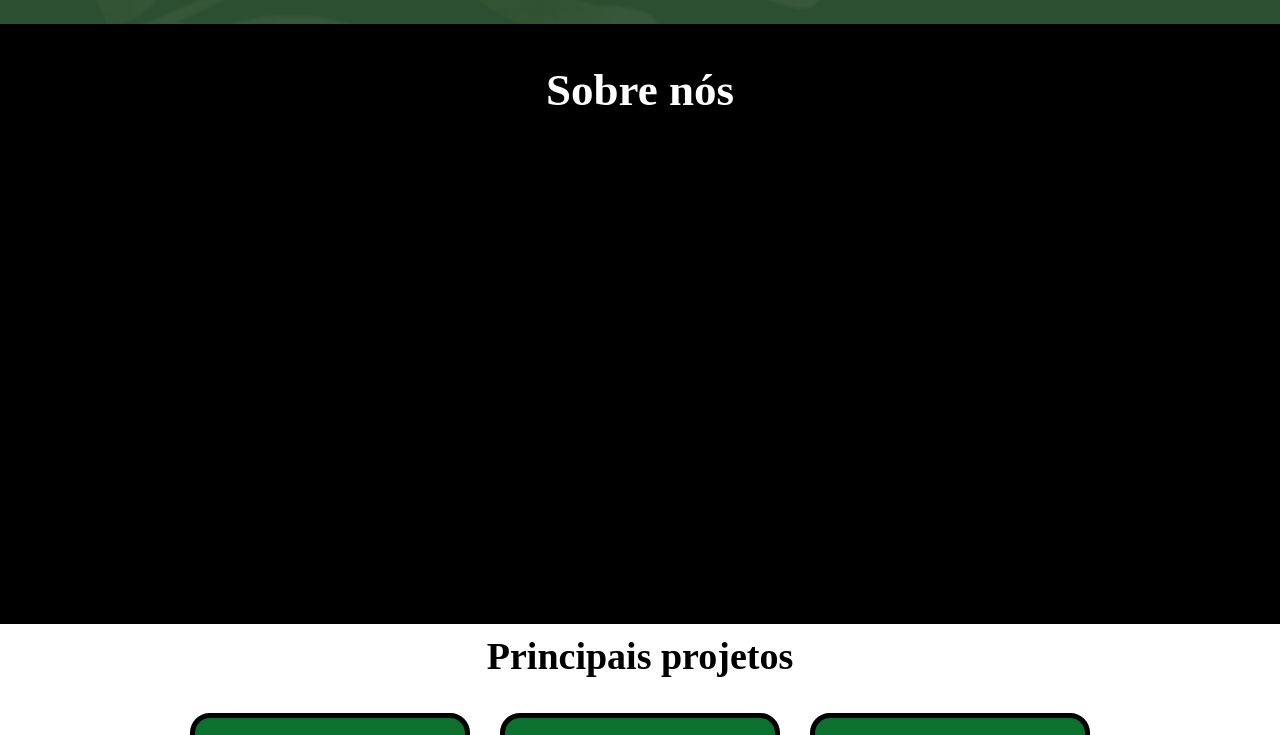
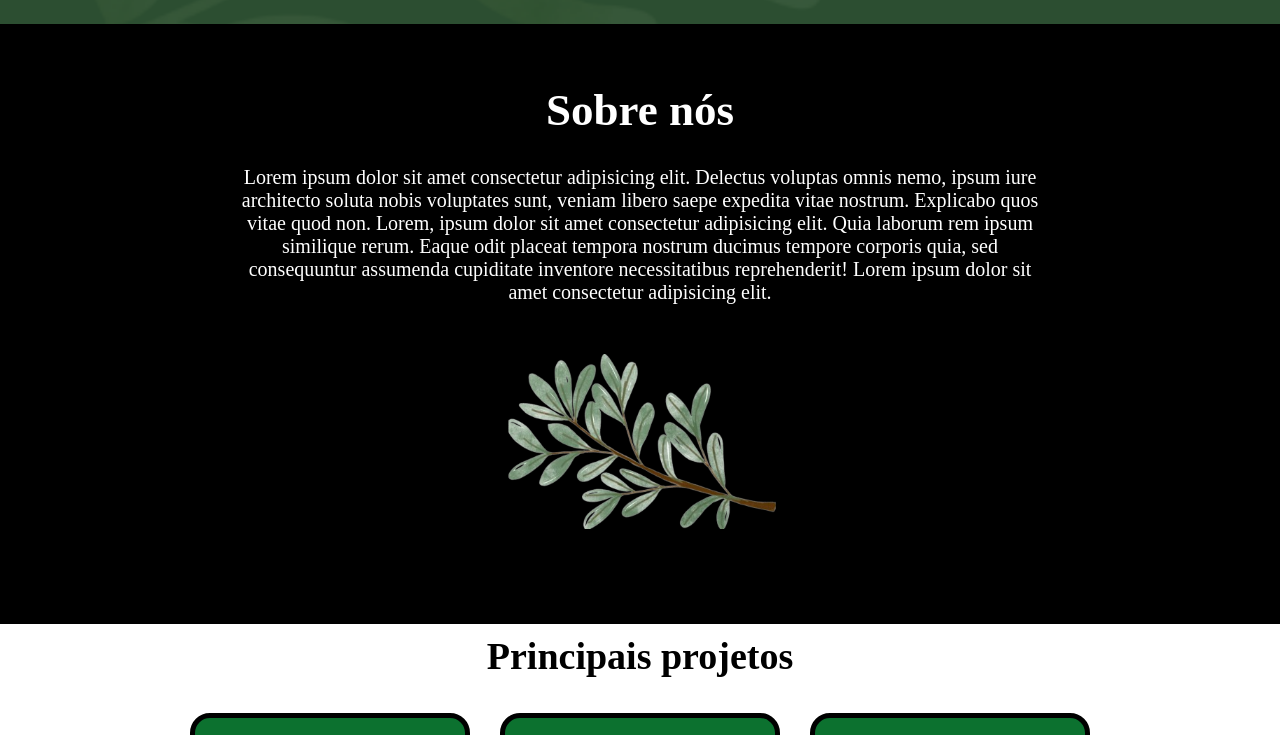
Before and after one commit to LeonardoGabriel7/projeto-estudio-verde, a plain HTML site: page index.html in a window 1280 px wide. Shown: the part 940-1675 px from the top of the page. Drawn offline with Linux system fonts and the light colour scheme.

Commit message:
sobre nós

```diff
--- a/index.html
+++ b/index.html
@@ -31,6 +31,11 @@
 </main>
 <div id="sobre" class="sobre">
 <h1>Sobre nós</h1>
+<p>Lorem ipsum dolor sit amet consectetur adipisicing elit. Delectus voluptas omnis nemo, ipsum iure architecto soluta nobis voluptates sunt, veniam libero saepe expedita vitae nostrum. Explicabo quos vitae quod non. Lorem, ipsum dolor sit amet consectetur adipisicing elit. Quia laborum rem ipsum similique rerum. Eaque odit placeat tempora nostrum ducimus tempore corporis quia, sed consequuntur assumenda cupiditate inventore necessitatibus reprehenderit! Lorem ipsum dolor sit amet consectetur adipisicing elit. </p>
+
+<div class="centro-img">
+    <img src="midias/home_2-removebg.png" alt="">
+</div>
 </div>
 
 
--- a/style.css
+++ b/style.css
@@ -54,8 +54,38 @@ a:hover {
 
 .sobre h1{
     text-align: center;
-    padding-top: 40px;
+    padding-top: 60px;
     font-size: 45px;
+}
+
+.sobre p {
+    font-size: 20px;
+    text-align: center;
+    max-width: 800px; /* Defina a largura máxima desejada para o texto */
+    margin: 0 auto; /* Centralize o texto horizontalmente */
+    padding-top: 30px;
+}
+
+/* Estilo responsivo */
+@media screen and (max-width: 600px) {
+    .sobre p {
+        font-size: 16px; /* Reduza o tamanho da fonte para telas menores */
+        padding-top: 30px; /* Ajuste a margem superior conforme necessário */
+    }
+}
+
+.centro-img {
+    text-align: center; /* Centraliza horizontalmente */
+    height: 100vh; /* Opcional: ajuste a altura conforme necessário */
+}
+
+/* Estilo para a imagem */
+.centro-img img {
+    width: 350px;
+    margin-top: 50px;
+    max-width: 100%; /* Garante que a imagem não ultrapasse a largura do contêiner */
+    max-height: 100%; /* Garante que a imagem não ultrapasse a altura do contêiner */
+    display: inline-block; /* Remove espaços extras abaixo da imagem */
 }
 
 main {
```
Also changed, not shown: midias/home_2-removebg.png (added).
